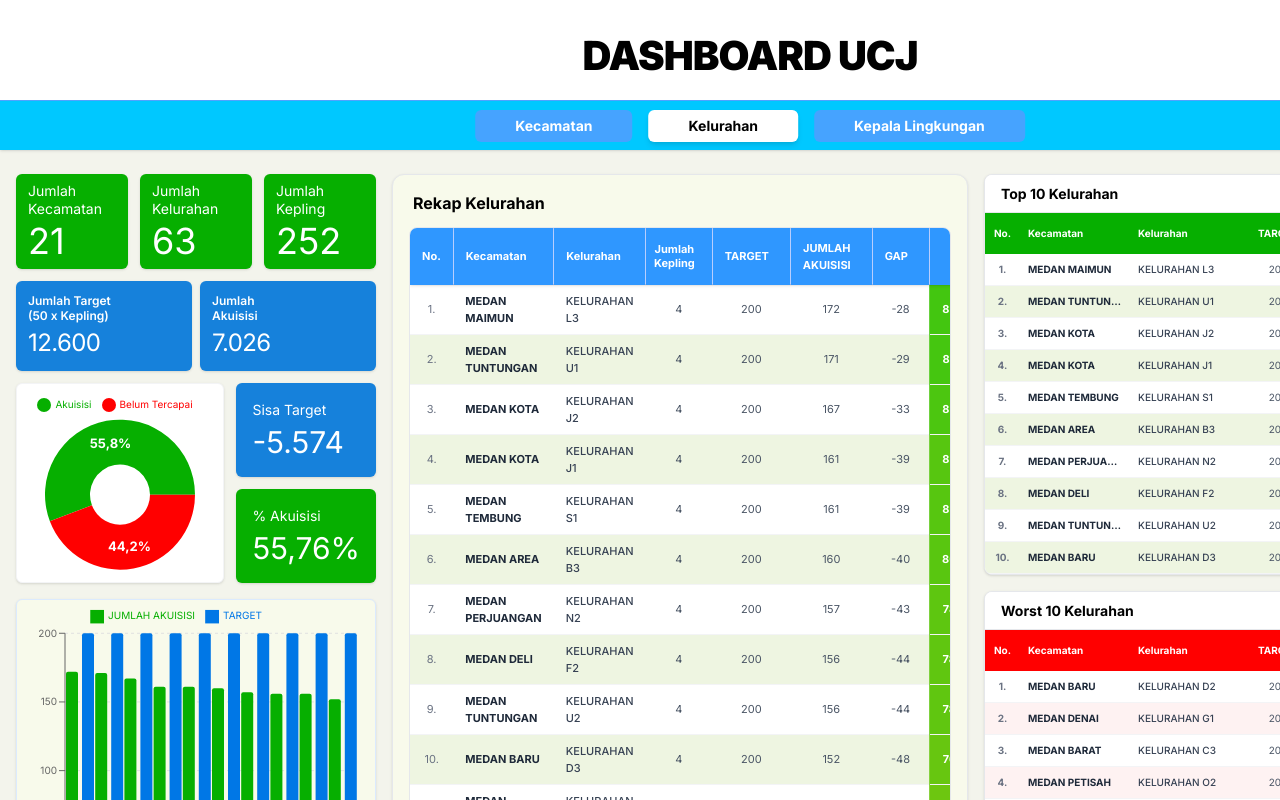
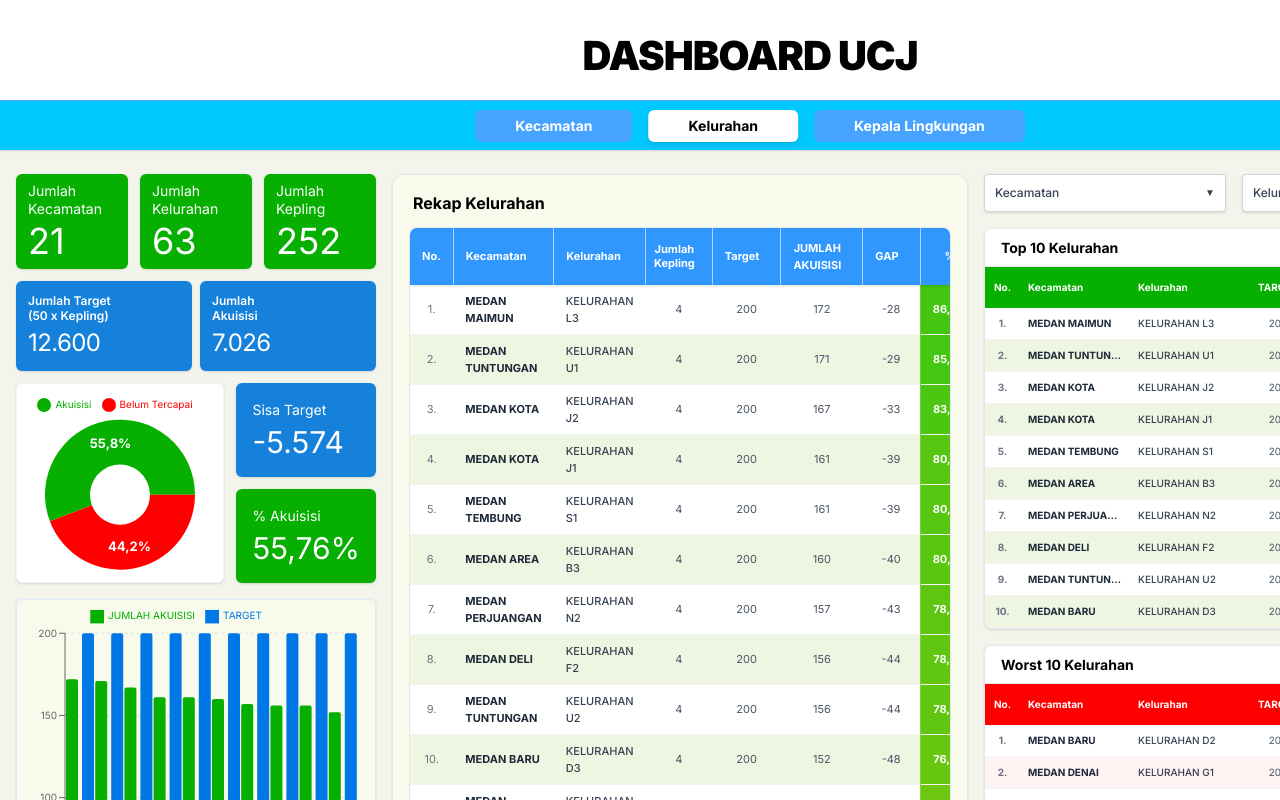
Before and after one commit to AriiqAlhafizh/web_dashboard_bpjs, a Next.js app: page / in a window 1280 px wide. Both pictures are taken after a click on the button "Kelurahan". Shown: the top 800 px of the page. Built offline with nearby package versions, Linux system fonts and the light colour scheme.

Commit message:
Add Filter to Kelurahan Section

```diff
--- a/components/KecamatanTables.tsx
+++ b/components/KecamatanTables.tsx
@@ -5,7 +5,7 @@ interface KeplingData {
   kecamatan?: string;
   kelurahan?: string;
   target?: number;
-  tk_rekap?: number; // TK AKTIF
+  tk_rekap?: number;
   [key: string]: unknown;
 }
 
@@ -150,10 +150,10 @@ export default function KecamatanTables({ data = [] }: { data?: KeplingData[] })
                     <div className="flex items-center justify-center text-center leading-tight">Jumlah<br/>Kepling {getSortIcon('Jumlah Kepling')}</div>
                   </th>
                   <th onClick={() => handleSort('TARGET')} className="px-2 py-3 w-[90px] cursor-pointer group hover:bg-[#1565c0] transition-colors select-none border-r border-blue-600/30">
-                    <div className="flex items-center justify-center text-center">TARGET {getSortIcon('TARGET')}</div>
+                    <div className="flex items-center justify-center text-center">Target {getSortIcon('TARGET')}</div>
                   </th>
                   <th onClick={() => handleSort('TK AKTIF')} className="px-2 py-3 w-[90px] cursor-pointer group hover:bg-[#1565c0] transition-colors select-none border-r border-blue-600/30">
-                    <div className="flex items-center justify-center text-center">JUMLAH <br></br> AKUISISI {getSortIcon('TK AKTIF')}</div>
+                    <div className="flex items-center justify-center text-center">Jumlah <br></br> Akuisisi {getSortIcon('TK AKTIF')}</div>
                   </th>
                   <th onClick={() => handleSort('GAP')} className="px-2 py-3 w-[80px] cursor-pointer group hover:bg-[#1565c0] transition-colors select-none border-r border-blue-600/30">
                     <div className="flex items-center justify-center text-center">GAP {getSortIcon('GAP')}</div>
--- a/components/KelurahanTables.tsx
+++ b/components/KelurahanTables.tsx
@@ -5,11 +5,107 @@ interface KeplingData {
   kecamatan?: string;
   kelurahan?: string;
   target?: number;
-  tk_rekap?: number; // TK AKTIF
+  tk_rekap?: number;
   [key: string]: unknown;
 }
 
+const DataStudioDropdown = ({ title, options, selected, onChange }: {
+  title: string;
+  options: { label: string, metric: number }[];
+  selected: string[];
+  onChange: (val: string[]) => void;
+}) => {
+  const [isOpen, setIsOpen] = useState(false);
+  const [search, setSearch] = useState('');
+  const dropdownRef = useRef<HTMLDivElement>(null);
 
+  useEffect(() => {
+    const handleClickOutside = (event: MouseEvent) => {
+      if (dropdownRef.current && !dropdownRef.current.contains(event.target as Node)) {
+        setIsOpen(false);
+      }
+    };
+    document.addEventListener('mousedown', handleClickOutside);
+    return () => document.removeEventListener('mousedown', handleClickOutside);
+  }, []);
+
+  const isAll = selected.includes('ALL');
+  const selectedCount = isAll ? options.length : selected.length;
+  const filteredOptions = options.filter(o => o.label.toLowerCase().includes(search.toLowerCase()));
+
+  const handleToggleAll = () => {
+    if (isAll) onChange([]);
+    else onChange(['ALL']);
+  };
+
+  const handleToggleItem = (label: string, e: React.MouseEvent) => {
+    e.stopPropagation();
+    if (isAll) {
+      onChange(options.map(o => o.label).filter(l => l !== label));
+    } else {
+      if (selected.includes(label)) {
+        const newSel = selected.filter(l => l !== label);
+        onChange(newSel.length === 0 ? [] : newSel);
+      } else {
+        onChange([...selected, label]);
+      }
+    }
+  };
+
+  const handleHanya = (label: string, e: React.MouseEvent) => {
+    e.stopPropagation();
+    onChange([label]);
+  };
+
+  return (
+    <div className="relative flex-1" ref={dropdownRef}>
+      <div
+        className="p-2.5 text-xs border border-gray-300 rounded shadow-sm text-gray-700 bg-white flex justify-between items-center cursor-pointer font-medium transition-colors"
+        onClick={() => setIsOpen(!isOpen)}
+      >
+        <span>{title} {selectedCount < options.length ? `(${selectedCount})` : ''}</span>
+        <span className="text-[10px]">▼</span>
+      </div>
+
+      {isOpen && (
+        <div className="absolute top-full left-0 mt-1 w-72 bg-white shadow-2xl rounded-md z-50 border border-gray-300 overflow-hidden flex flex-col">
+          <div className="bg-[#9e9e9e] text-black px-3 py-2 flex items-center gap-3 font-bold text-xs">
+            <input type="checkbox" className="w-4 h-4 cursor-pointer accent-gray-700" checked={isAll} onChange={handleToggleAll} />
+            <span className="flex-1">{title} ({selectedCount})</span>
+            <span>TK AKTIF</span>
+          </div>
+
+          <div className="p-2 border-b border-gray-200 bg-white">
+            <div className="flex items-center gap-2 px-2 py-1.5 border border-gray-300 rounded-sm">
+              <svg className="w-4 h-4 text-gray-400" fill="none" stroke="currentColor" viewBox="0 0 24 24"><path strokeLinecap="round" strokeLinejoin="round" strokeWidth={2} d="M21 21l-6-6m2-5a7 7 0 11-14 0 7 7 0 0114 0z" /></svg>
+              <input value={search} onChange={e => setSearch(e.target.value)} placeholder="Ketik untuk menelusuri" className="outline-none text-xs w-full bg-transparent" />
+            </div>
+          </div>
+
+          <div className="max-h-[250px] overflow-y-auto bg-white">
+            {filteredOptions.map(opt => {
+              const isChecked = isAll || selected.includes(opt.label);
+              return (
+                <div key={opt.label} className="group flex items-center gap-3 px-3 py-2 hover:bg-gray-100 cursor-pointer border-b border-gray-50 last:border-0" onClick={(e) => handleToggleItem(opt.label, e)}>
+                  <input type="checkbox" className="w-4 h-4 cursor-pointer pointer-events-none accent-gray-700" checked={isChecked} readOnly />
+                  <span className="text-[11px] text-gray-700 flex-1 truncate">{opt.label}</span>
+                  <button
+                    onClick={(e) => handleHanya(opt.label, e)}
+                    className="opacity-0 group-hover:opacity-100 hover:underline text-gray-600 text-[10px] font-bold px-1 rounded transition-opacity"
+                  >
+                    HANYA
+                  </button>
+                  <span className="text-[11px] text-gray-600 w-10 text-right">{opt.metric.toLocaleString('id-ID')}</span>
+                </div>
+              )
+            })}
+            {filteredOptions.length === 0 && <div className="p-4 text-center text-xs text-gray-500">Tidak ada hasil.</div>}
+          </div>
+        </div>
+      )}
+    </div>
+  );
+};
 
 export default function KelurahanTables({
   data = [],
@@ -214,10 +310,10 @@ export default function KelurahanTables({
                     <div className="flex items-center justify-center text-center leading-tight">Jumlah<br/>Kepling {getSortIcon('Jumlah Kepling')}</div>
                   </th>
                   <th onClick={() => handleSort('TARGET')} className="px-3 py-3 w-[90px] cursor-pointer group hover:bg-[#1565c0] transition-colors select-none border-r border-blue-600/30">
-                    <div className="flex items-center justify-center text-center">TARGET {getSortIcon('TARGET')}</div>
+                    <div className="flex items-center justify-center text-center">Target {getSortIcon('TARGET')}</div>
                   </th>
                   <th onClick={() => handleSort('TK AKTIF')} className="px-3 py-3 w-[90px] cursor-pointer group hover:bg-[#1565c0] transition-colors select-none border-r border-blue-600/30">
-                    <div className="flex items-center justify-center text-center uppercase">JUMLAH <br></br> AKUISISI {getSortIcon('TK AKTIF')}</div>
+                    <div className="flex items-center justify-center text-center uppercase">jumlah <br></br> akuisisi {getSortIcon('TK AKTIF')}</div>
                   </th>
                   <th onClick={() => handleSort('GAP')} className="px-3 py-3 w-[90px] cursor-pointer group hover:bg-[#1565c0] transition-colors select-none border-r border-blue-600/30">
                     <div className="flex items-center justify-center text-center uppercase">GAP {getSortIcon('GAP')}</div>
@@ -252,6 +348,11 @@ export default function KelurahanTables({
       </div>
 
       <div className="w-[500px] flex flex-col gap-4 shrink-0">
+        <div className="flex gap-4">
+          <DataStudioDropdown title="Kecamatan" options={kecOptions} selected={filterKec} onChange={(newSel) => { setFilterKec(newSel); setFilterKel(['ALL']); }} />
+          <DataStudioDropdown title="Kelurahan" options={kelOptions} selected={filterKel} onChange={(newSel) => setFilterKel(newSel)} />
+        </div>
+
         <div className="bg-white rounded-lg shadow-sm border border-gray-200 overflow-hidden flex flex-col transition-colors">
           <div className="px-4 py-2 bg-white border-b border-gray-200">
             <h2 className="font-bold text-[14px] text-black">Top 10 Kelurahan</h2>
```
